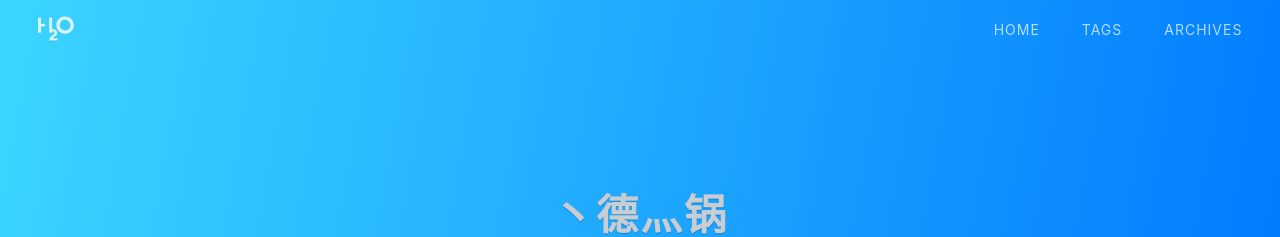
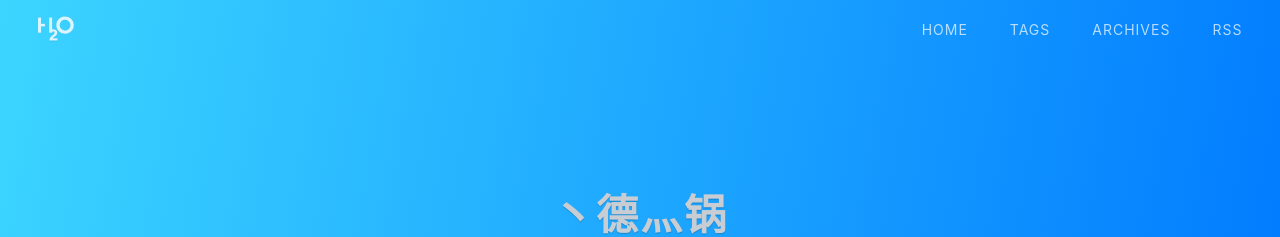
Before and after one commit to ldy/ldy.github.io, a Jekyll site: the page built from index.html, in a window 1280 px wide. Shown: the top 237 px of the page. Built offline with Jekyll 4.4.1, drawn with Linux system fonts in a browser that asks for light colours; nearby versions of some CDN libraries; the list of posts is cut into pages by our own code; a style sheet for code colours, icons or effects is not loaded.

Commit message:
添加rss

```diff
--- a/_includes/header.html
+++ b/_includes/header.html
@@ -8,6 +8,9 @@
             {% for i in site.nav %}
             <li><a href="{{ i[1] | relative_url}}">{{ i[0] }}</a></li>
             {% endfor %}
+            {% if site.RSS == true %}
+                <li><a href="{{ "/rss.xml" | relative_url }}">RSS</a></li>
+            {% endif %}
         </ul>
     </nav>
 </header>
```
